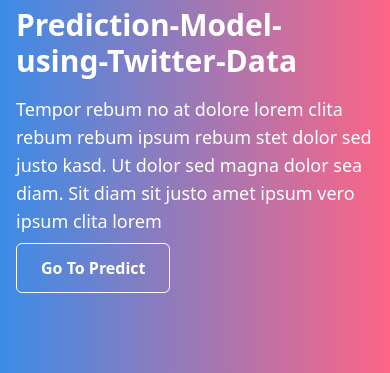
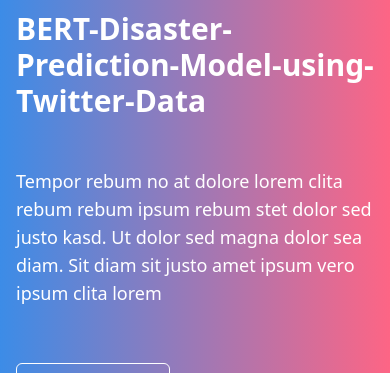
Before and after one commit to ShemMwanza/BERT-Disaster-Prediction-Model-using-Twitter-Data, a Flask app: page / in a window 390 px wide. Shown: the part 61-434 px from the top of the page. Run offline with Flask 2, Linux system fonts and the light colour scheme; style sheets or scripts are compiled from the project's sources.

Commit message:
templates

```diff
--- a/Flask/templates/index.html
+++ b/Flask/templates/index.html
@@ -11,7 +11,8 @@
 </head>
 
 <body>
-    <nav class="bg-gradient-to-r from-blue to-orange px-2 sm:px-4 py-2.5 fixed w-full z-20 top-0 left-0 border-b border-gray-100">
+    <nav
+        class="bg-gradient-to-r from-blue to-orange 2xl:w-4/5 mx-auto px-2 sm:px-4 py-2.5 2xl:relative fixed w-full top-0 border-b border-gray-100">
         <div class="container flex flex-wrap justify-between items-center mx-auto">
             <a href="https://flowbite.com/" class="flex items-center">
                 <span class="self-center text-xl font-semibold whitespace-nowrap">Project</span>
@@ -73,36 +74,31 @@
             </div>
         </div>
     </nav>
-    <section class='h-screen w-full overflow-y-hidden bg-gradient-to-r from-blue to-orange'>
+    <section class='h-screen 2xl:w-4/5 mx-auto w-full md:overflow-y-hidden mt-10 bg-gradient-to-r from-blue to-orange'>
 
-        <div class='flex flex-col sm:flex-row px-4 sm:px-16 lg:py-16 w-full h-full py-4 sm:py-8'>
-            <div class='w-full sm:w-1/2 text-left h-full '>
-                <h1 class='w-4/5 font-bold text-3xl my-4 md:text-4xl lg:text-5xl 2xl:text-6xl text-white'>
+        <div class='flex flex-col md:flex-row px-4 sm:px-16 lg:py-16 w-full h-full py-4 sm:py-8'>
+            <div class='w-full md:w-1/2 text-left h-full '>
+                <h1 class='w-full md:w-4/5 font-bold text-3xl my-4 md:text-4xl lg:text-5xl 2xl:text-6xl text-white'>
                     BERT-Disaster-Prediction-Model-using-Twitter-Data</h1>
-                <p class='w-full text-white text-lg sm:text-xl 2xl:text-4xl'>Tempor rebum no at
+                <p class='w-full text-white text-lg sm:text-xl my-12 2xl:text-4xl'>Tempor rebum no at
                     dolore lorem clita rebum rebum ipsum rebum stet dolor sed justo kasd. Ut dolor sed magna dolor sea
                     diam.
                     Sit diam sit justo amet ipsum vero ipsum clita lorem</p>
                 <div>
-                    <a href="{{ url_for('predict') }}"><button
-                        class="px-6 py-3 mt-2 mb-2 2xl:text-3xl text-white rounded-md outline-none bg-transparent border font-bold border-white hover:bg-white hover:text-blue">Go
-                        To Predict
-                    </button> </a>
+                    <a href="{{ url_for('predictPage') }}"><button
+                            class="px-6 py-3 mt-2 mb-2 2xl:text-3xl text-white rounded-md outline-none bg-transparent border font-bold border-white hover:bg-white hover:text-blue">Go
+                            To Predict
+                        </button> </a>
                 </div>
             </div>
-            <div class='w-full items-center content-center justify-center sm:w-1/2 h-full'>
-                <div class='w-full h-full'>
-                    <img src='' class='sm:absolute sm:z-20 w-full sm:w-1/2 h-auto' />
+            <div class='w-full items-center content-center justify-center md:w-1/2 h-full'>
+                <div class='w-full relative h-full'>
+                    <img src="{{url_for('static', filename='assets/new.png')}}" alt="Image"
+                        class='w-full sm:absolute sm:z-20 w-full sm:w-full h-auto' />
+                </div>
+            </div>
 
-                </div>
-
-            </div>
         </div>
-        <!-- <svg class='w-full h-auto bottom-0 ' xmlns="http://www.w3.org/2000/svg" viewBox="0 0 1440 320">
-            <path fill="#ffffff" fill-opacity="1"
-                d="M0,128L48,128C96,128,192,128,288,144C384,160,480,192,576,197.3C672,203,768,181,864,144C960,107,1056,53,1152,42.7C1248,32,1344,64,1392,80L1440,96L1440,320L1392,320C1344,320,1248,320,1152,320C1056,320,960,320,864,320C768,320,672,320,576,320C480,320,384,320,288,320C192,320,96,320,48,320L0,320Z">
-            </path>
-        </svg> -->
     </section>
     <script src="{{url_for('static', filename='styles/style.js')}}"></script>
 </body>
```
Also changed, not shown: Flask/templates/predict.html (added, +43 -0 lines), Flask/templates/result.html (added, +22 -0 lines), Flask/templates/stringPredict.html (added, +47 -0 lines).
